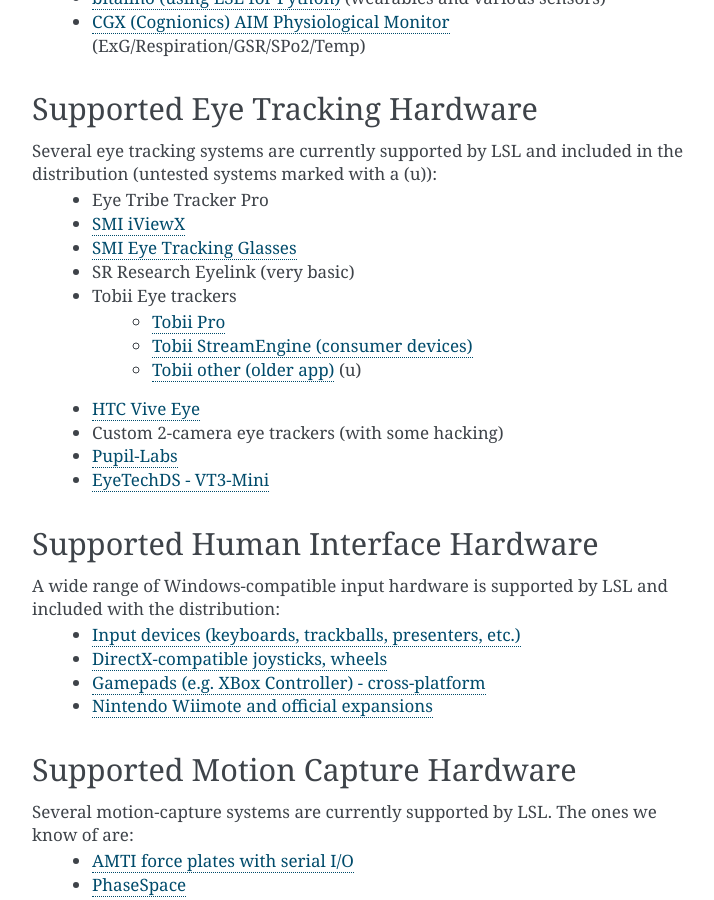
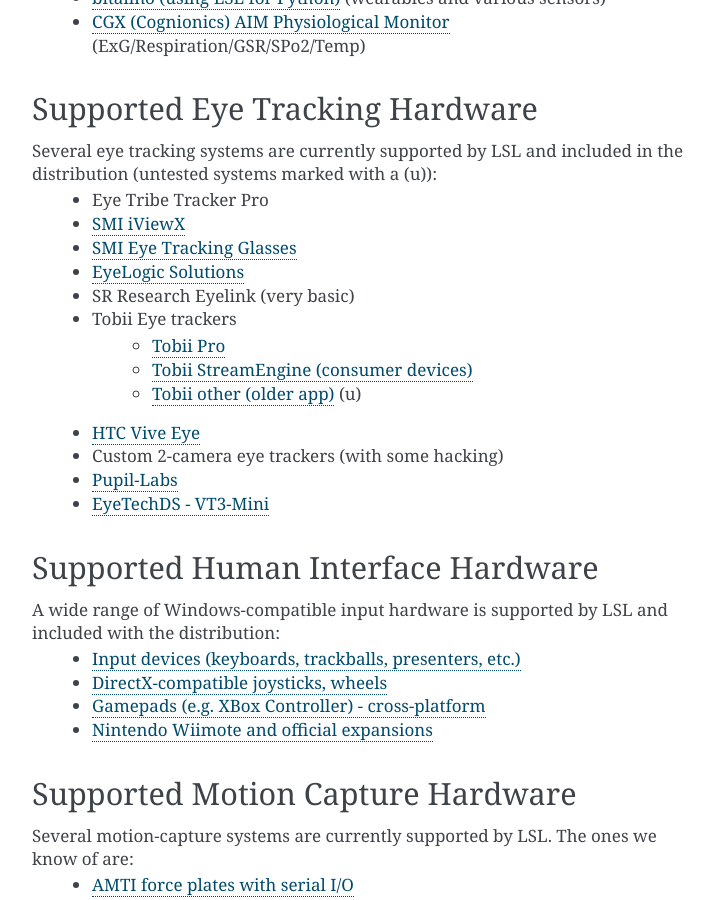
Before and after one commit to sccn/labstreaminglayer, a Sphinx documentation site: the page built from docs/info/supported_devices.rst, in a window 1280 px wide and 900 px high, scrolled down 2450 px. Shown: the whole window, without its empty margins (388-1102 px from the left). Built offline with Sphinx 7.4.7, drawn with Linux system fonts in a browser that asks for light colours.

Commit message:
Update supported_devices.rst

```diff
--- a/docs/info/supported_devices.rst
+++ b/docs/info/supported_devices.rst
@@ -95,6 +95,7 @@
   * Eye Tribe Tracker Pro
   * :lslrepo:`SMI iViewX <SMIEyetracker>`
   * :lslrepo:`SMI Eye Tracking Glasses <SMIEyetracker>`
+  * :lslrepo:`EyeLogic Solutions <EyeLogicLSL>`
   * SR Research Eyelink (very basic)
   * Tobii Eye trackers
       * :lslrepo:`Tobii Pro <TobiiPro>`
```
